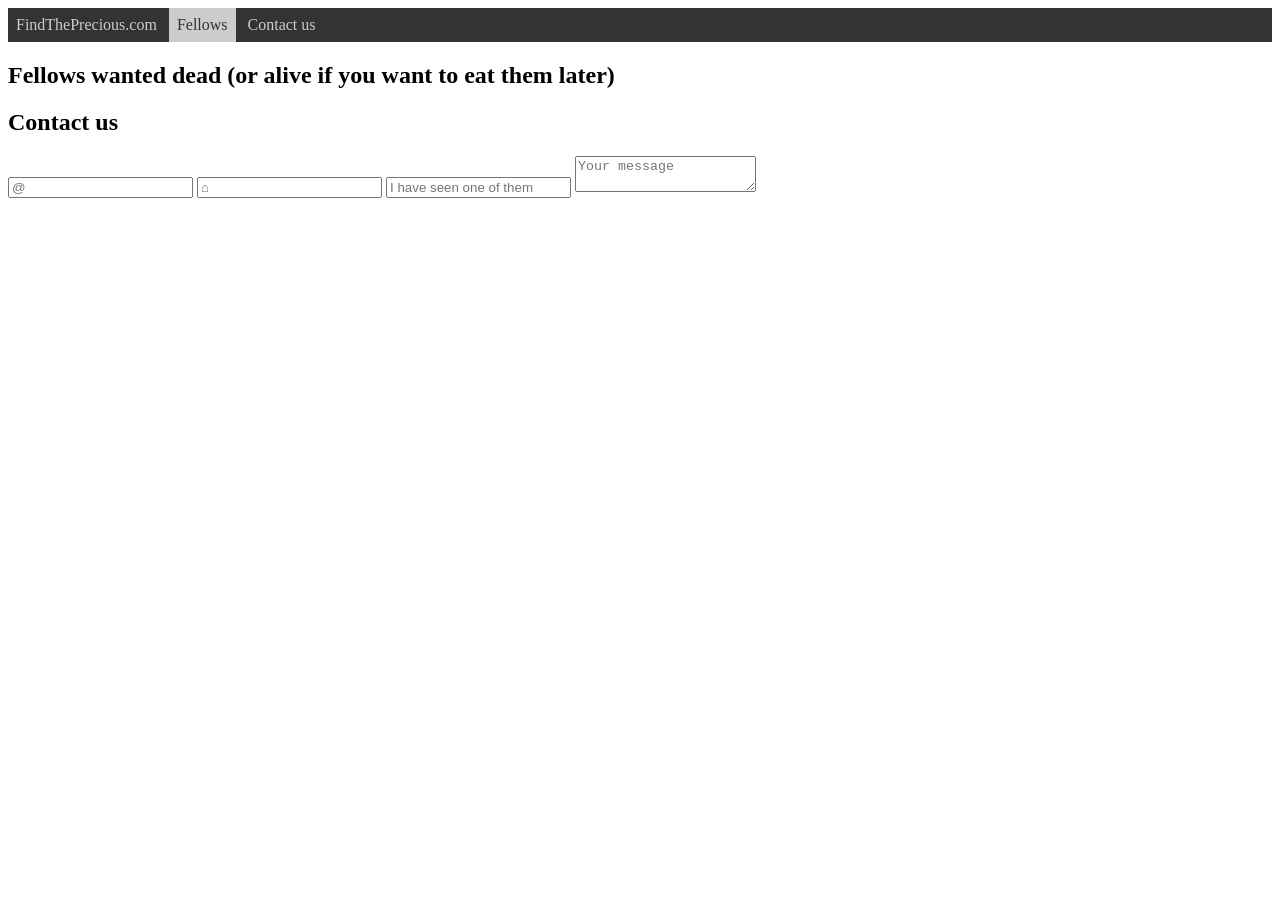
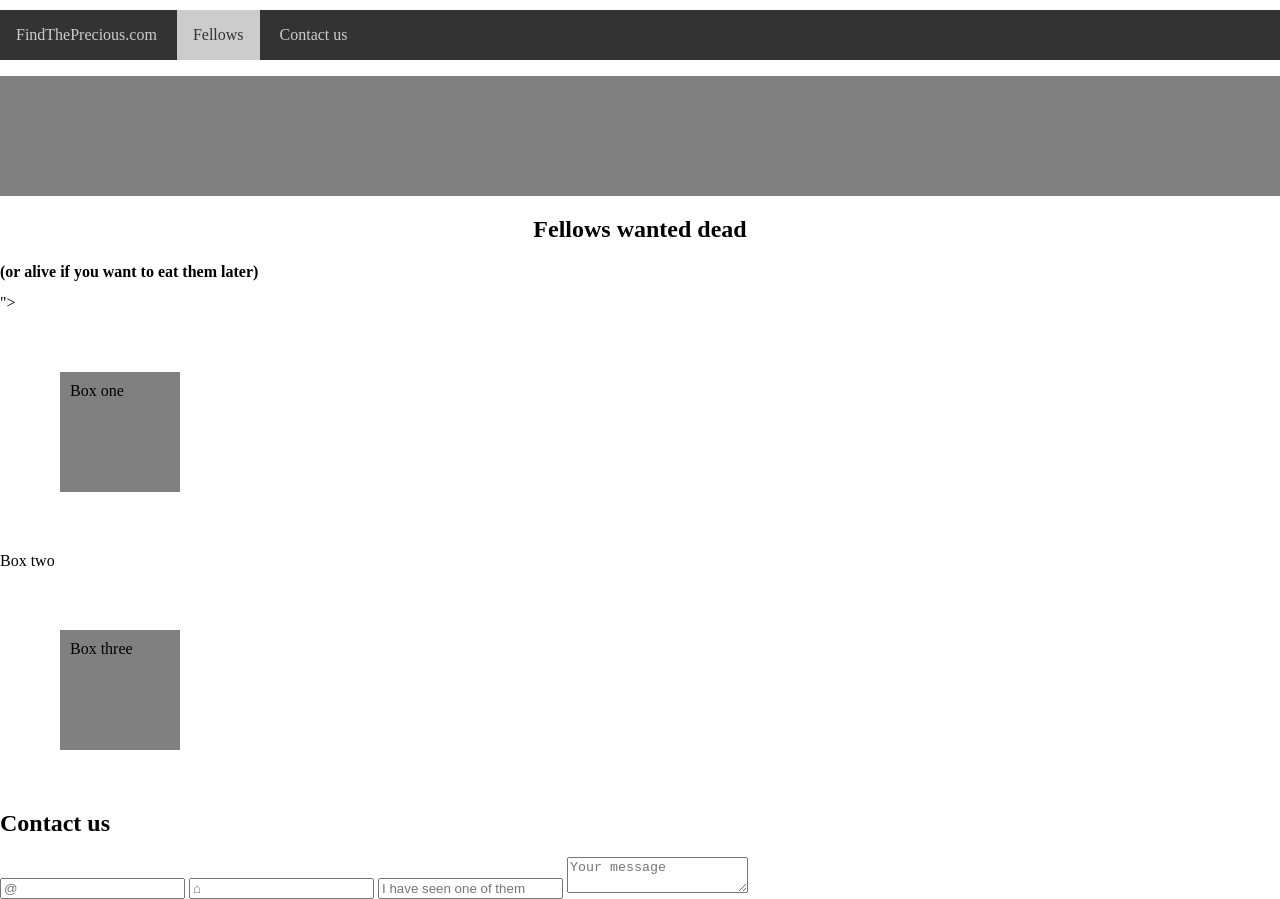
Before and after one commit to Mariposa973/findThePrecious.com, a plain HTML site: page index.html in a window 1280 px wide. Before the commit the page ends 800 px from the top, so only its background shows below. Drawn offline with Linux system fonts and the light colour scheme.

Commit message:
trying with id boxes to get in shape

```diff
--- a/index.html
+++ b/index.html
@@ -13,17 +13,19 @@
                 <li>Contact us</li>
             </ul>
         </nav>
+
         <section>
             <div class="carousel"></div>
         </section>
+
         <section>
-            <h2>Fellows wanted dead (or alive if you want to eat them later)</h2>
+            <h2 id="fellows">Fellows wanted dead</h2> <h2 id="commas">(or alive if you want to eat them later)</h2>
+        </section>
 
-        </section>
-        <section>
-            <article id="box-one"></article>
-            <article id="box-two>"></article>
-            <article id="box-three"></article>
+        <section class="inline-block-center">">
+            <article id="box-one">Box one</article>
+            <article id="box-two>">Box two</article>
+            <article id="box-three">Box three</article>
         </section>
 
 
--- a/styles.css
+++ b/styles.css
@@ -1,17 +1,21 @@
+body {
+    margin: 0px;
+}
+
 nav {
     background-color: #333;
 }
 
 ul {
     list-style: none;
-    margin: 0;
-    padding: 0;
+    margin-top: 10px;
+    padding: 0px;
     color: #ccc;
 }
 
 li {
     display: inline-block;
-    padding: 0.5rem;
+    padding: 1rem;
 }
 
 .active{
@@ -19,15 +23,49 @@ li {
     color: #333;
 }
 
-.center-me {
-    margin: 0 auto;
+.carousel {
+    margin: 0px;
+    background-color: gray;
+    padding: 10px;
+    height: 100px;
+    width: auto ;
 }
 
-.box-one {
-    background-color: grey;
+#fellows {
+    text-align: center;
+    font-size: 18pt;
+}
+#commas {
+    font-size: 12pt;
+}
+
+.boxes {
+    display: inline-block;
+}
+
+#box-one {
+    background-color: gray;
     padding: 10px;
-    height: 200px;
-    width: 200px;
+    height: 100px;
+    width: 100px;
     border: none;
     margin: 60px;
 }
+
+#box-two {
+    background-color: gray;
+    padding: 10px;
+    height: 100px;
+    width: 100px;
+    border: none;
+    margin: 60px;
+}
+
+#box-three {
+    background-color: gray;
+    padding: 10px;
+    height: 100px;
+    width: 100px;
+    border: none;
+    margin: 60px;
+}
```
